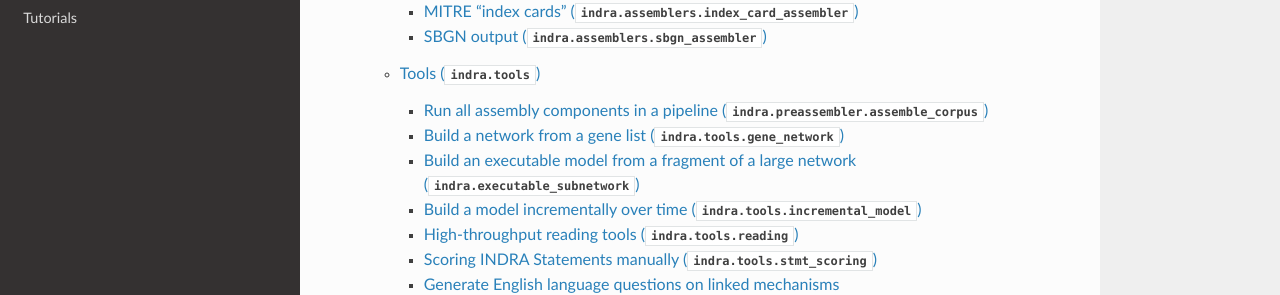
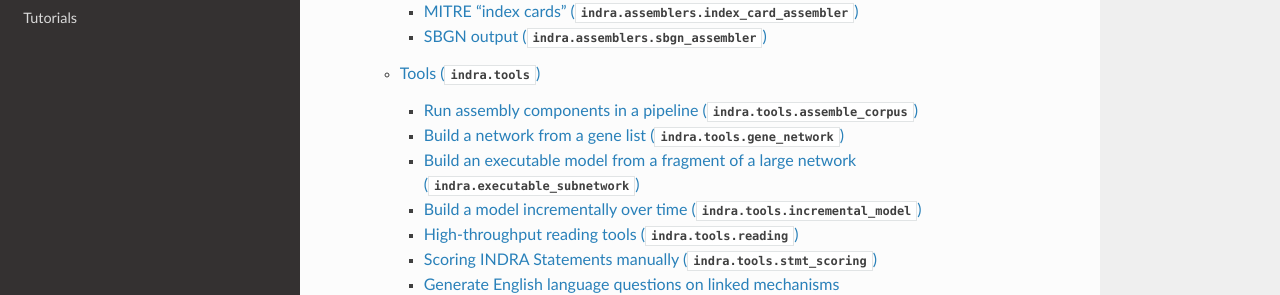
Before and after one commit to sorgerlab/indra, a Sphinx documentation site: the page built from doc/index.rst, in a window 1280 px wide and 900 px high, scrolled down 1685 px. Shown: the part 157-452 px from the top of the window. Built offline with Sphinx 7.4.7 and the Read the Docs theme 2.0.0, drawn with Linux system fonts in a browser that asks for light colours; pages that are not in the unit, such as notebooks, are missing from menus.

Commit message:
Fix documentation link for assemble corpus

```diff
--- a/doc/modules/tools/index.rst
+++ b/doc/modules/tools/index.rst
@@ -1,7 +1,7 @@
 Tools (:py:mod:`indra.tools`)
 =============================
 
-Run all assembly components in a pipeline (:py:mod:`indra.preassembler.assemble_corpus`)
+Run assembly components in a pipeline (:py:mod:`indra.tools.assemble_corpus`)
 ----------------------------------------------------------------------------------------
 
 .. automodule:: indra.tools.assemble_corpus
```
